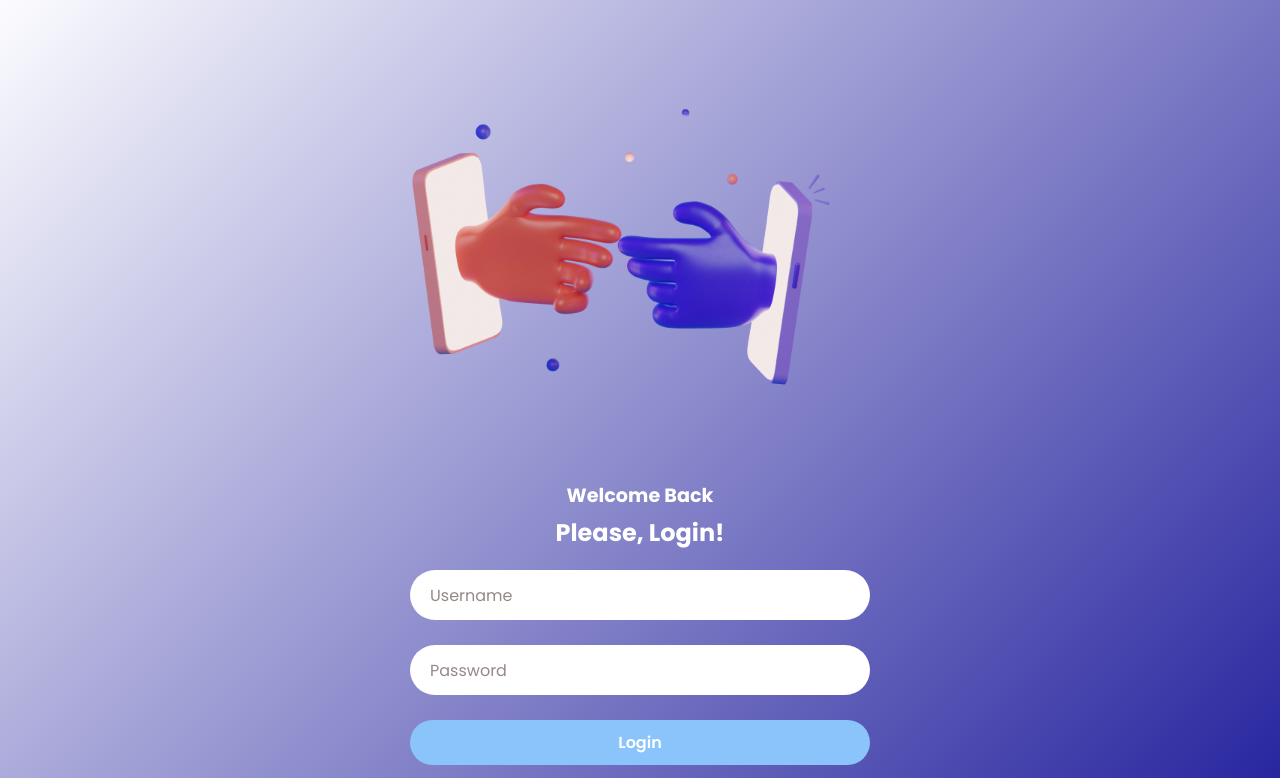
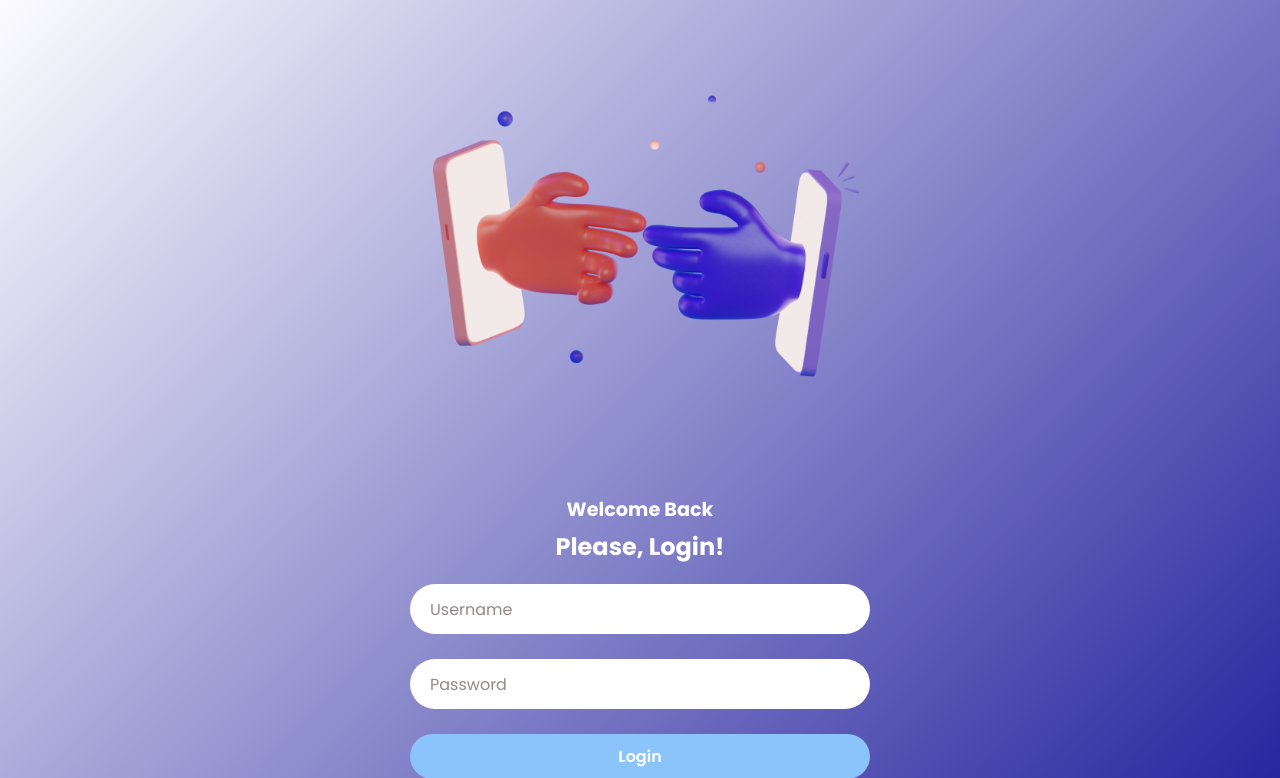
Before and after one commit to AlfanoIhz/SIMAP, a PHP site: page / in a window 1280 px wide. Shown: the top 778 px of the page. Run offline with PHP 8.4, Linux system fonts and the light colour scheme.

Commit message:
Update style.css

```diff
--- a/style.css
+++ b/style.css
@@ -29,8 +29,8 @@ body {
     text-align: center;
 }
 .login-box img {
-    width: 450px; /* Increase the size of the image */
-    margin-left: -50px;
+    width: 100%; /* Set the image width to 100% of the login box */
+    margin-bottom: 20px;
 }
 .login-box h5 {
     font-size: 1.2em;
```
